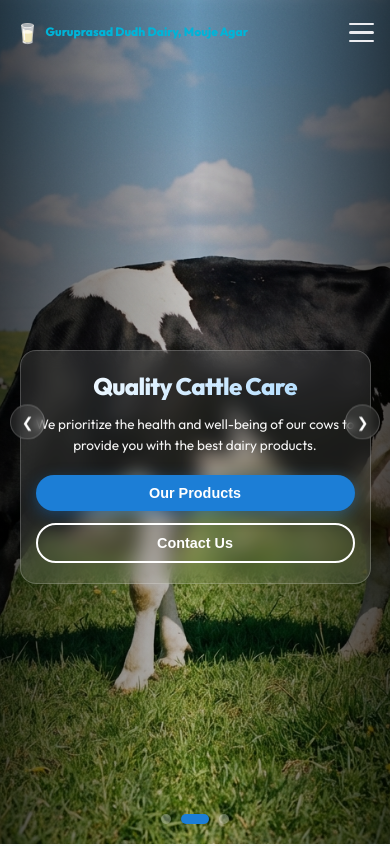
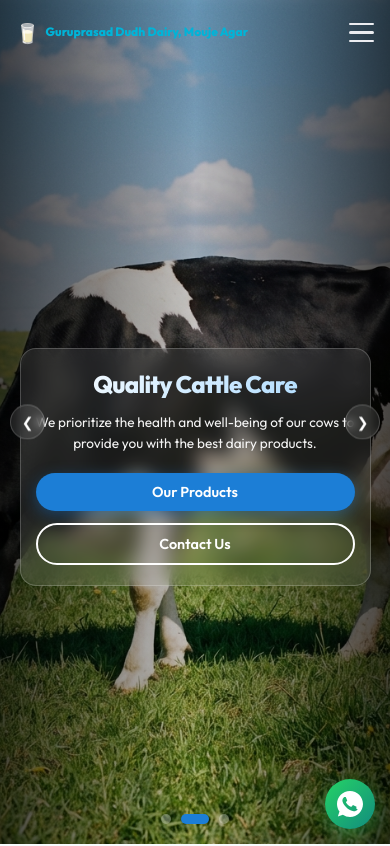
Before and after one commit to shreyas-96/GuruprassadDudhDairy, a React (Vite) app: page / in a window 390 px wide. Shown: the top 846 px of the page. Built offline with nearby package versions, Linux system fonts and the light colour scheme.

Commit message:
Add WhatsApp floating button, smooth scroll, lazy loading, custom scrollbar and comprehensive mobile improvements

```diff
--- a/src/App.css
+++ b/src/App.css
@@ -196,8 +196,73 @@
   }
 }
 
+@media (max-width: 768px) {
+  .features-section {
+    padding: 60px 4%;
+  }
+
+  .section-title {
+    margin-bottom: 40px;
+  }
+
+  .section-title h2 {
+    font-size: 1.8rem;
+  }
+
+  .section-title p {
+    font-size: 0.95rem;
+  }
+
+  .features-grid {
+    gap: 20px;
+  }
+
+  .feature-card {
+    padding: 25px;
+    border-radius: 16px;
+  }
+
+  .feature-image {
+    height: 160px;
+    border-radius: 12px;
+    margin-bottom: 20px;
+  }
+
+  .feature-card h3 {
+    font-size: 1.2rem;
+  }
+
+  .feature-card p {
+    font-size: 0.9rem;
+    line-height: 1.5;
+  }
+
+  .cta-group {
+    flex-direction: column;
+    gap: 12px;
+  }
+
+  .btn-primary,
+  .btn-secondary {
+    width: 100%;
+    padding: 14px 30px;
+  }
+}
+
 @media (max-width: 480px) {
   .hero-content h1 {
     font-size: 2.2rem;
   }
+
+  .section-title h2 {
+    font-size: 1.5rem;
+  }
+
+  .feature-card {
+    padding: 20px;
+  }
+
+  .feature-image {
+    height: 140px;
+  }
 }
--- a/src/App.jsx
+++ b/src/App.jsx
@@ -6,11 +6,11 @@ import HeroSlider from './components/HeroSlider/HeroSlider'
 import Products from './components/Products/Products'
 import CollectionStats from './components/CollectionStats/CollectionStats'
 import Gallery from './components/Gallery/Gallery'
+import WhatsAppButton from './components/WhatsAppButton/WhatsAppButton'
 import { useLanguage } from './context/LanguageContext'
 import { translations } from './translations/translations'
 
 function App() {
-  const [count, setCount] = useState(0)
   const { language } = useLanguage();
   const t = translations[language].features;
 
@@ -30,21 +30,21 @@ function App() {
         <div className="features-grid">
           <div className="feature-card">
             <div className="feature-image">
-              <img src="/dairy-quality.png" alt="Pure Milk" />
+              <img src="/dairy-quality.png" alt="Pure Milk" loading="lazy" />
             </div>
             <h3>{t.pureQuality.title}</h3>
             <p>{t.pureQuality.desc}</p>
           </div>
           <div className="feature-card">
             <div className="feature-image">
-              <img src="/safe-collection.png" alt="Safe Collection" />
+              <img src="/safe-collection.png" alt="Safe Collection" loading="lazy" />
             </div>
             <h3>{t.safeCollection.title}</h3>
             <p>{t.safeCollection.desc}</p>
           </div>
           <div className="feature-card">
             <div className="feature-image">
-              <img src="https://images.unsplash.com/photo-1551288049-bebda4e38f71?auto=format&fit=crop&q=80&w=1000" alt="Digital Records" />
+              <img src="/dairy-hero.png" alt="Digital Records" loading="lazy" />
             </div>
             <h3>{t.digitalRecords.title}</h3>
             <p>{t.digitalRecords.desc}</p>
@@ -57,6 +57,8 @@ function App() {
       <Gallery />
 
       <Footer />
+
+      <WhatsAppButton />
     </div>
   )
 }
--- /dev/null
+++ b/src/components/WhatsAppButton/WhatsAppButton.css
@@ -0,0 +1,132 @@
+.whatsapp-float {
+    position: fixed;
+    bottom: 25px;
+    right: 25px;
+    width: 60px;
+    height: 60px;
+    background: linear-gradient(135deg, #25D366 0%, #128C7E 100%);
+    border-radius: 50%;
+    border: none;
+    cursor: pointer;
+    box-shadow: 0 6px 20px rgba(37, 211, 102, 0.4);
+    z-index: 9999;
+    display: flex;
+    align-items: center;
+    justify-content: center;
+    transition: all 0.3s cubic-bezier(0.25, 0.8, 0.25, 1);
+    animation: bounceIn 0.8s ease-out, pulse 2s infinite 1s;
+}
+
+.whatsapp-float:hover {
+    transform: scale(1.1);
+    box-shadow: 0 10px 30px rgba(37, 211, 102, 0.5);
+}
+
+.whatsapp-float:active {
+    transform: scale(0.95);
+}
+
+.whatsapp-icon {
+    width: 32px;
+    height: 32px;
+    color: white;
+}
+
+.whatsapp-tooltip {
+    position: absolute;
+    right: 70px;
+    background: #333;
+    color: white;
+    padding: 8px 15px;
+    border-radius: 8px;
+    font-size: 0.85rem;
+    font-weight: 600;
+    white-space: nowrap;
+    opacity: 0;
+    visibility: hidden;
+    transition: all 0.3s ease;
+    pointer-events: none;
+}
+
+.whatsapp-tooltip::after {
+    content: '';
+    position: absolute;
+    right: -6px;
+    top: 50%;
+    transform: translateY(-50%);
+    border: 6px solid transparent;
+    border-left-color: #333;
+}
+
+.whatsapp-float:hover .whatsapp-tooltip {
+    opacity: 1;
+    visibility: visible;
+    right: 75px;
+}
+
+@keyframes bounceIn {
+    0% {
+        opacity: 0;
+        transform: scale(0.3);
+    }
+
+    50% {
+        opacity: 1;
+        transform: scale(1.05);
+    }
+
+    70% {
+        transform: scale(0.9);
+    }
+
+    100% {
+        transform: scale(1);
+    }
+}
+
+@keyframes pulse {
+    0% {
+        box-shadow: 0 6px 20px rgba(37, 211, 102, 0.4);
+    }
+
+    50% {
+        box-shadow: 0 6px 20px rgba(37, 211, 102, 0.4), 0 0 0 10px rgba(37, 211, 102, 0.1);
+    }
+
+    100% {
+        box-shadow: 0 6px 20px rgba(37, 211, 102, 0.4), 0 0 0 20px rgba(37, 211, 102, 0);
+    }
+}
+
+/* Mobile Responsive */
+@media (max-width: 768px) {
+    .whatsapp-float {
+        bottom: 20px;
+        right: 20px;
+        width: 55px;
+        height: 55px;
+    }
+
+    .whatsapp-icon {
+        width: 28px;
+        height: 28px;
+    }
+
+    .whatsapp-tooltip {
+        display: none;
+    }
+}
+
+@media (max-width: 480px) {
+    .whatsapp-float {
+        bottom: 15px;
+        right: 15px;
+        width: 50px;
+        height: 50px;
+    }
+
+    .whatsapp-icon {
+        width: 26px;
+        height: 26px;
+    }
+}
--- /dev/null
+++ b/src/components/WhatsAppButton/WhatsAppButton.jsx
@@ -0,0 +1,23 @@
+import React from 'react';
+import './WhatsAppButton.css';
+
+const WhatsAppButton = () => {
+    const phoneNumber = '919764803128';
+    const message = 'नमस्कार! मला गुरुप्रसाद डेअरी बद्दल माहिती हवी आहे.';
+
+    const handleClick = () => {
+        const url = `https://wa.me/${phoneNumber}?text=${encodeURIComponent(message)}`;
+        window.open(url, '_blank');
+    };
+
+    return (
+        <button className="whatsapp-float" onClick={handleClick} aria-label="Chat on WhatsApp">
+            <svg viewBox="0 0 32 32" className="whatsapp-icon">
+                <path d="M16.004 0h-.008C7.174 0 0 7.176 0 16c0 3.5 1.128 6.744 3.046 9.378L1.054 31.29l6.118-1.96A15.91 15.91 0 0016.004 32C24.826 32 32 24.822 32 16S24.826 0 16.004 0zm9.35 22.606c-.388 1.094-1.938 2.002-3.168 2.266-.842.178-1.94.32-5.638-1.212-4.732-1.96-7.78-6.756-8.014-7.07-.226-.314-1.9-2.53-1.9-4.828 0-2.298 1.202-3.428 1.63-3.898.388-.424.91-.618 1.41-.618.17 0 .324.008.462.016.428.018.644.044.926.718.354.846 1.218 2.974 1.324 3.19.108.218.216.51.072.81-.136.308-.256.444-.472.692-.216.248-.422.44-.638.708-.2.234-.424.484-.176.912.248.428 1.104 1.82 2.372 2.95 1.632 1.454 2.962 1.916 3.434 2.118.354.152.776.118 1.032-.15.322-.34.72-.902 1.124-1.456.288-.394.65-.444 1.036-.3.39.136 2.472 1.166 2.896 1.38.424.214.706.32.81.5.102.178.102 1.036-.286 2.13z" fill="currentColor" />
+            </svg>
+            <span className="whatsapp-tooltip">Chat with us!</span>
+        </button>
+    );
+};
+
+export default WhatsAppButton;
--- a/src/index.css
+++ b/src/index.css
@@ -2,6 +2,10 @@
   margin: 0;
   padding: 0;
   box-sizing: border-box;
+}
+
+html {
+  scroll-behavior: smooth;
 }
 
 body {
@@ -9,6 +13,8 @@ body {
   background-color: #ffffff;
   color: #2b2d42;
   overflow-x: hidden;
+  -webkit-font-smoothing: antialiased;
+  -moz-osx-font-smoothing: grayscale;
 }
 
 h1,
@@ -27,4 +33,42 @@ a {
 
 button {
   cursor: pointer;
+  font-family: inherit;
 }
+
+img {
+  max-width: 100%;
+  height: auto;
+  display: block;
+}
+
+/* Custom Selection */
+::selection {
+  background: #1c7ed6;
+  color: white;
+}
+
+/* Custom Scrollbar */
+::-webkit-scrollbar {
+  width: 10px;
+}
+
+::-webkit-scrollbar-track {
+  background: #f1f1f1;
+}
+
+::-webkit-scrollbar-thumb {
+  background: linear-gradient(180deg, #1c7ed6 0%, #0077b6 100%);
+  border-radius: 10px;
+}
+
+::-webkit-scrollbar-thumb:hover {
+  background: linear-gradient(180deg, #0077b6 0%, #005f92 100%);
+}
+
+/* Focus Styles for Accessibility */
+button:focus-visible,
+a:focus-visible {
+  outline: 2px solid #1c7ed6;
+  outline-offset: 2px;
+}
```
